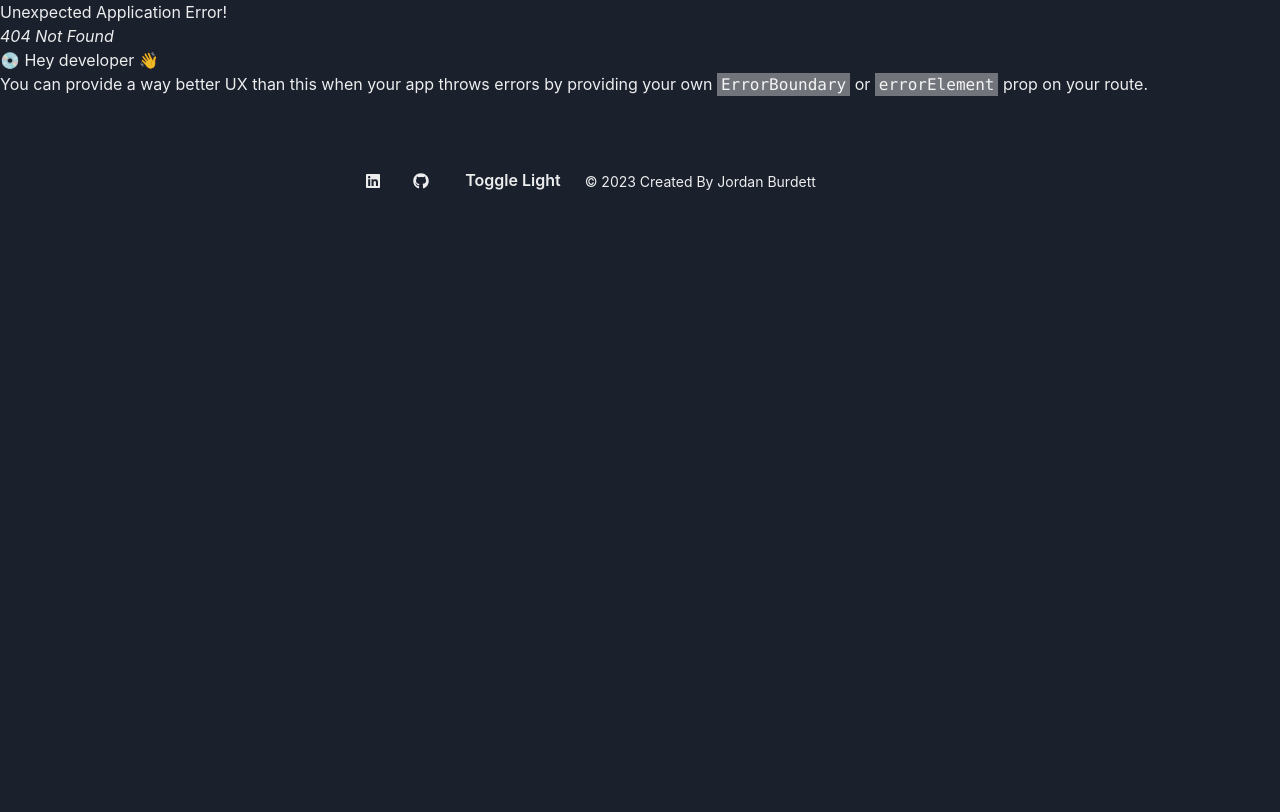
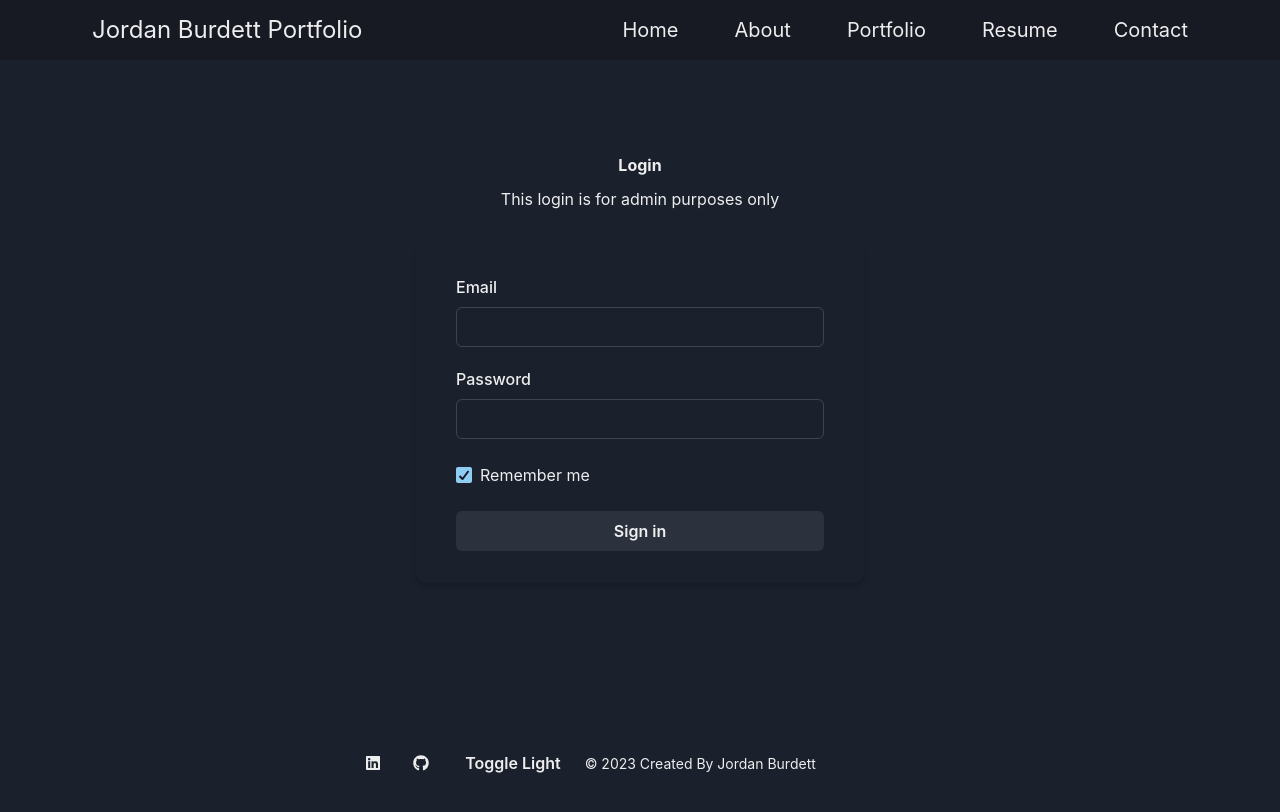
Before and after one commit to jordanburdett/Jordan-Portfolio, a React (Vite) app: page /login in a window 1280 px wide. Before the commit this address had no page. Shown: the top 812 px of the page. Built offline with nearby package versions, Linux system fonts and the light colour scheme.

Commit message:
added some testing of vercel functions

```diff
--- /dev/null
+++ b/src/Content/Auth/Login.tsx
@@ -0,0 +1,98 @@
+import {
+  Container,
+  Stack,
+  Heading,
+  FormControl,
+  FormLabel,
+  Input,
+  HStack,
+  Checkbox,
+  Button,
+  Text,
+  Box,
+} from "@chakra-ui/react";
+import NavBar from "../../Navigation/NavBar/NavBar";
+import { useState } from "react";
+import { userSignIn } from "../../Helpers/APIUserHelper";
+import { useNavigate } from "react-router-dom";
+
+const Login = () => {
+  const [email, setEmail] = useState("");
+  const [password, setPassword] = useState("");
+  const Navigate = useNavigate();
+
+  const signInButtonClick = async () => {
+
+    if (email === "" || password === "") {
+        return;
+    }
+
+    const result = await userSignIn(email, password);
+    if (result.success) {
+        localStorage.setItem("token", result.token);
+        Navigate("/dashboard");
+    }
+    else {
+        console.log("Login Failed");
+    }
+
+  };
+
+  return (
+    <>
+      <NavBar />
+      <Container
+        maxW="lg"
+        py={{ base: "12", md: "24" }}
+        px={{ base: "0", sm: "8" }}
+      >
+        <Stack spacing="8">
+          <Stack spacing="6">
+            <Stack spacing={{ base: "2", md: "3" }} textAlign="center">
+              <Heading size={{ base: "xs", md: "sm" }}>Login</Heading>
+              <Text color="fg.muted">
+                This login is for admin purposes only
+              </Text>
+            </Stack>
+          </Stack>
+          <Box
+            py={{ base: "0", sm: "8" }}
+            px={{ base: "4", sm: "10" }}
+            bg={{ base: "transparent", sm: "bg.surface" }}
+            boxShadow={{ base: "none", sm: "md" }}
+            borderRadius={{ base: "none", sm: "xl" }}
+          >
+            <Stack spacing="6">
+              <Stack spacing="5">
+                <FormControl>
+                  <FormLabel htmlFor="email">Email</FormLabel>
+                  <Input
+                    id="email"
+                    type="email"
+                    onChange={(event) => {
+                      setEmail(event.target.value);
+                    }}
+                  />
+                </FormControl>
+                <FormControl>
+                  <FormLabel htmlFor="password">Password</FormLabel>
+                  <Input id="password" type="password" onChange={(event) => {
+                    setPassword(event.target.value);
+                  }}/>
+                </FormControl>
+              </Stack>
+              <HStack justify="space-between">
+                <Checkbox defaultChecked>Remember me</Checkbox>
+              </HStack>
+              <Stack spacing="6">
+                <Button onClick={signInButtonClick}>Sign in</Button>
+              </Stack>
+            </Stack>
+          </Box>
+        </Stack>
+      </Container>
+    </>
+  );
+};
+
+export default Login;
--- /dev/null
+++ b/src/Content/Dashboard/Dashboard.tsx
@@ -0,0 +1,40 @@
+import { Button } from "@chakra-ui/react"
+import { useEffect } from "react";
+import { useNavigate } from "react-router-dom";
+
+
+const Dashboard = () => {
+    const navigate = useNavigate();
+
+    useEffect(() => {
+      if (localStorage.getItem("token") === null) {
+        console.log("user effect ran in dashboard");
+        navigate("/login");
+      }
+    })
+
+
+    const logStorage = () => {
+        console.log(localStorage.getItem("token"));
+    }
+
+    const buttonOneClick = () => {
+        localStorage.setItem("token", "test");
+        logStorage();
+    }
+
+    const buttonTwoClick = () => {
+        console.log("Button Two Clicked")
+        localStorage.removeItem("token");
+        logStorage();
+    }
+
+  return (
+    <>
+        <Button onClick={buttonOneClick}>ButtonOne</Button>
+        <Button onClick={buttonTwoClick}>ButtonTwo</Button>
+    </>
+  )
+}
+
+export default Dashboard
--- a/src/Content/Home/Data/CardMockData.ts
+++ b/src/Content/Home/Data/CardMockData.ts
@@ -1,6 +1,7 @@
 export const FrontEndSkillCardData = {
-  Id: "1",
+  id: "1",
   Header: "Front End Skills",
+  Hidden: false,
   bodyItems: [
     { heading: "Languages", text: "Javascript, Typescript" },
     { heading: "Frameworks", text: "React, Angular" },
@@ -9,8 +10,9 @@ export const FrontEndSkillCardData = {
 };
 
 export const BackEndSkillCardData = {
-  Id: "2",
+  id: "2",
   Header: "Back End Skills",
+  Hidden: false,
   bodyItems: [
     { heading: "Nodejs", text: "3 years" },
     { heading: ".net", text: "3 years" },
@@ -19,8 +21,9 @@ export const BackEndSkillCardData = {
 };
 
 export const EducationSkillCardData = {
-  Id: "3",
+  id: "3",
   Header: "Education",
+  Hidden: false,
   bodyItems: [
     { heading: "Brigham Young University - Idaho", text: "2018 - 2021" },
     { heading: "B.S. Software Engineering", text: "GPA: 3.95" },
@@ -31,7 +34,8 @@ export const EducationSkillCardData = {
 export const SkillCardCollectionData = [FrontEndSkillCardData, BackEndSkillCardData, EducationSkillCardData];
 
 export type skillCardCollection = {
-  Id: string;
+  id: string;
   Header: string;
+  Hidden: boolean;
   bodyItems: { heading: string; text: string }[];
 }[];
--- a/src/Content/Home/Home.tsx
+++ b/src/Content/Home/Home.tsx
@@ -8,22 +8,36 @@ import {
   Stack,
 } from "@chakra-ui/react";
 import { useNavigate } from "react-router-dom";
-import { useState } from "react";
+import { useEffect, useState } from "react";
 import InfoCard from "./InfoCard";
 import {
   SkillCardCollectionData,
   skillCardCollection,
 } from "./Data/CardMockData";
 import NavBar from "../../Navigation/NavBar/NavBar";
+import { getInfoCards } from "../../Helpers/APIInfoCardHelper";
 
 const Home = () => {
   const navigate = useNavigate();
-  const [skillCards] = useState<skillCardCollection>(SkillCardCollectionData);
+  const [skillCards, setSkillCards] = useState<skillCardCollection>(SkillCardCollectionData);
+
+  useEffect(() => {
+    getInfoCards().then((result) => {
+      if (result) {
+        setSkillCards(result);
+        console.log(result);
+      }
+    });
+  }, [])
+
 
   const onProjectClick = () => {
     // using react router dom to navigate to the portfolio page
     navigate("/portfolio");
   };
+
+
+
   return (
     <>
       <NavBar />
@@ -67,7 +81,7 @@ const Home = () => {
       >
         {skillCards.map((card) => (
           <InfoCard
-            key={card.Header}
+            key={card.id}
             header={card.Header}
             bodyItems={card.bodyItems}
           />
--- /dev/null
+++ b/src/Helpers/APIInfoCardHelper.ts
@@ -0,0 +1,12 @@
+const base = window.location.origin;
+let baseInfoCard = base + "/infocard";
+
+if (window.location.hostname === "localhost") {
+    baseInfoCard = "http://localhost:3000/infocard";
+}
+
+export const getInfoCards = async () => {
+    console.log("GET ON: " + baseInfoCard + "/getinfocards")
+    const result = await fetch(baseInfoCard + "/getinfocards");
+    return await result.json();
+}
--- /dev/null
+++ b/src/Helpers/APIUserHelper.ts
@@ -0,0 +1,23 @@
+const baseURL = "http://localhost:3000/users";
+
+export const userSignIn = async (email: string, password: string) => {
+  const options = {
+    method: "POST",
+    headers: {
+      // http headers if there are any
+      "Content-Type": "application/json",
+
+    },
+    body: JSON.stringify({
+      email: email,
+      password: password,
+    }),
+  };
+
+  const result = await fetch(baseURL + "/login", options);
+  return await result.json();
+};
+
+export const userLogOut = () => {
+  localStorage.removeItem("token");
+}
--- a/src/Navigation/NavBar/DesktopNav.tsx
+++ b/src/Navigation/NavBar/DesktopNav.tsx
@@ -1,4 +1,3 @@
-
 import { Box, HStack, Text, useColorModeValue } from "@chakra-ui/react";
 import navItems from "../Data/navItems";
 import { Link } from "react-router-dom";
```
Also changed, not shown: api/infocard.ts (added, +15 -0 lines), src/App.tsx (+14 -0 lines), .eslintrc.cjs, 1 other file (tests, documents, lock files or other folders).
